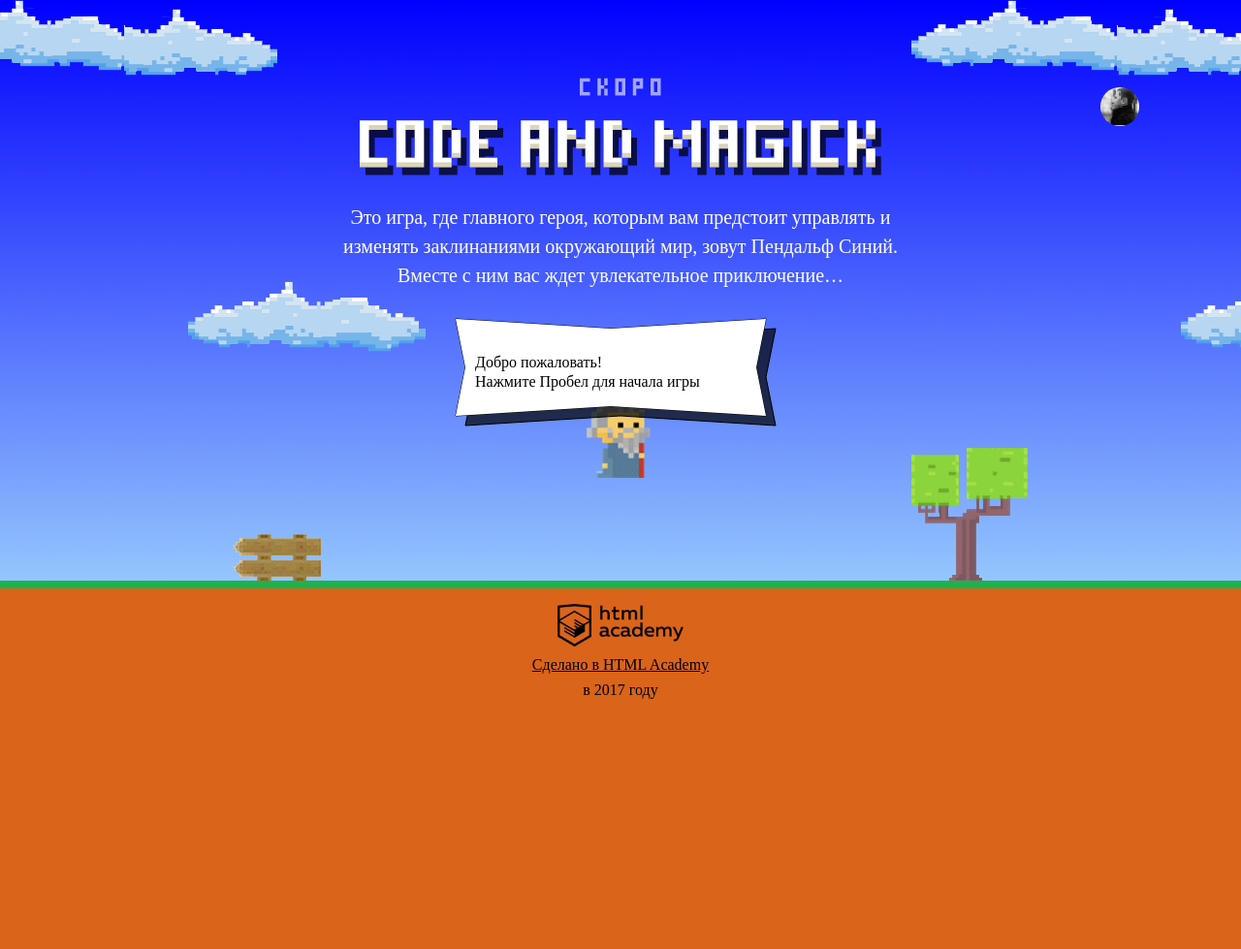
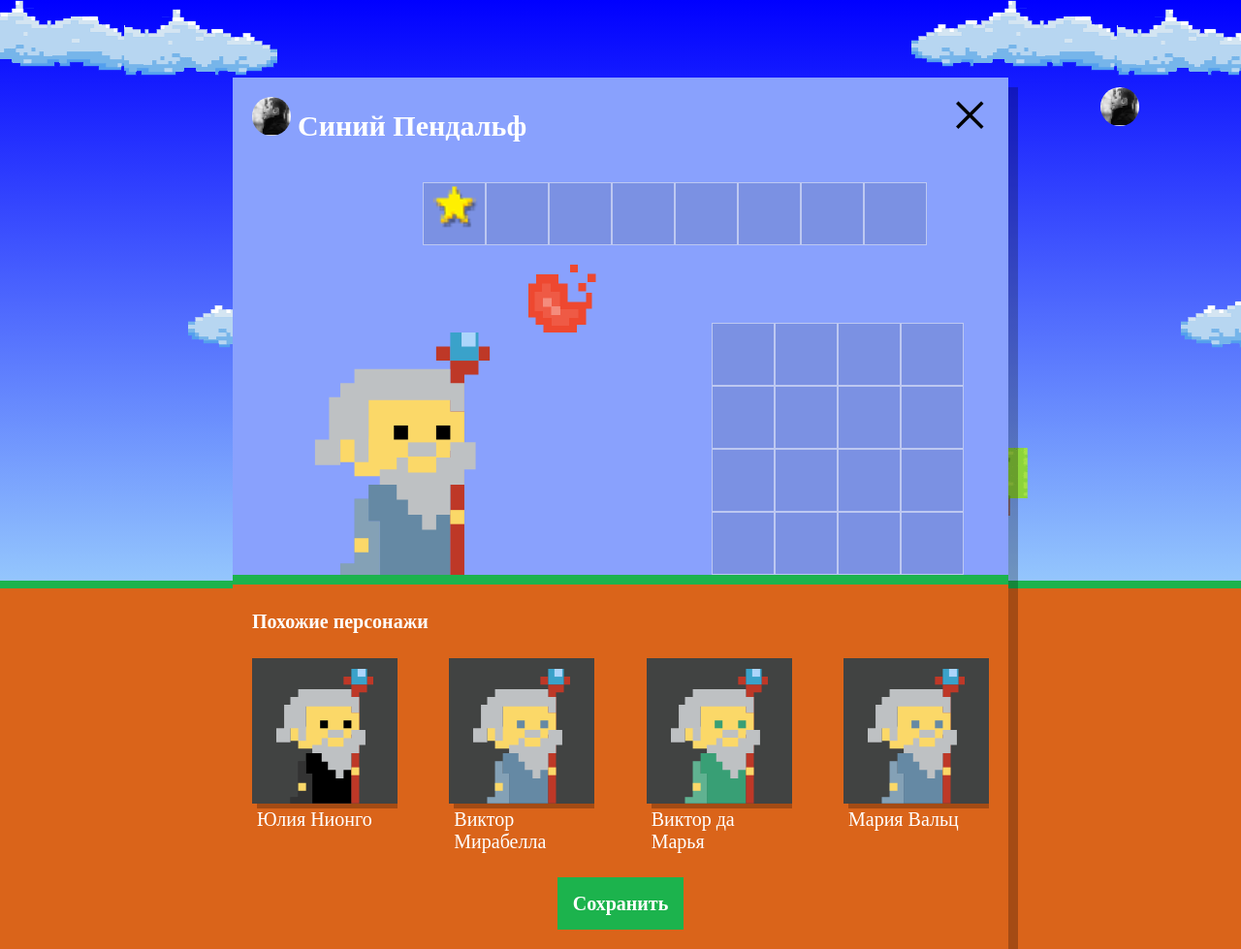
Before and after one commit to IlliaTemnov/1259961-code-and-magick-20, a website: page index.html in a window 1280 px wide. Shown: the whole page at 97% size. Before the commit the page ends 800 px from the top, so only its background shows below. Drawn offline with Linux system fonts and the light colour scheme; a web font is replaced by a local one.

Commit message:
Setup added--first iteration

```diff
--- a/index.html
+++ b/index.html
@@ -202,9 +202,9 @@
       return gameFieldHeight / 3;
     }
   </script>
+  <script src="js/setup.js"></script>
   <script src="js/stat.js"></script>
   <script src="js/game.js"></script>
-
 </body>
 
 </html>
--- /dev/null
+++ b/js/setup.js
@@ -0,0 +1,99 @@
+'use strict';
+
+var userDialog = document.querySelector('.setup');
+userDialog.classList.remove('hidden');
+
+document.querySelector('.setup-similar').classList.remove('hidden');
+
+var similarListElement = document.querySelector('.setup-similar-list');
+var similarWizardTemplate = document.querySelector('#similar-wizard-template')
+  .content
+  .querySelector('.setup-similar-item');
+
+var names = [
+  'Иван',
+  'Хуан Себастьян',
+  'Мария',
+  'Кристоф',
+  'Виктор',
+  'Юлия',
+  'Люпита',
+  'Вашингтон'
+];
+
+var secondNames = [
+  'да Марья',
+  'Верон',
+  'Мирабелла',
+  'Вальц',
+  'Онопко',
+  'Топольницкая',
+  'Нионго',
+  'Ирвинг'
+];
+
+var coatColor = [
+  'rgb(101, 137, 164)',
+  'rgb(56, 159, 117)',
+  'rgb(146, 100, 161)',
+  'rgb(215, 210, 55)',
+  'rgb(241, 43, 107)',
+  'rgb(0, 0, 0)'
+];
+
+var eyesColor = [
+  'black',
+  'red',
+  'blue',
+  'yellow',
+  'green',
+];
+
+var randomName = function (namesMassive, secondNamesMassive) {
+  var i = Math.round(Math.random() * (namesMassive.length - 1));
+  var j = Math.round(Math.random() * (secondNamesMassive.length - 1));
+
+  return namesMassive[i] + ' ' + secondNamesMassive[j];
+};
+
+var randomCoatColor = function (coatColorMassive) {
+  var k = Math.round(Math.random() * (coatColorMassive.length - 1));
+
+  return coatColorMassive[k];
+};
+
+var randomEyesColor = function (eyesColorMassive) {
+  var l = Math.round(Math.random() * (eyesColorMassive.length - 1));
+  return eyesColorMassive[l];
+};
+
+var unitsMassive = function (unitsQuantity) {
+  var massive = [];
+  for (var i = 0; i < unitsQuantity; i++) {
+    var unit = {
+      name: randomName(names, secondNames),
+      coatColor: randomCoatColor(coatColor),
+      eyesColor: randomEyesColor(eyesColor)
+    };
+    massive.push(unit);
+  }
+  return massive;
+};
+
+var renderUnit = function (units) {
+  var unitElement = similarWizardTemplate.cloneNode(true);
+
+  unitElement.querySelector('.setup-similar-label').textContent = units[i].name;
+  unitElement.querySelector('.wizard-coat').style.fill = units[i].coatColor;
+  unitElement.querySelector('.wizard-eyes').style.fill = units[i].coatColor;
+
+  return unitElement;
+};
+
+var fragment = document.createDocumentFragment();
+for (var i = 0; i < 4; i++) {
+  fragment.appendChild(renderUnit(unitsMassive(4)));
+}
+similarListElement.appendChild(fragment);
+
+document.querySelector('.setup-similar').classList.remove('hidden');
```
